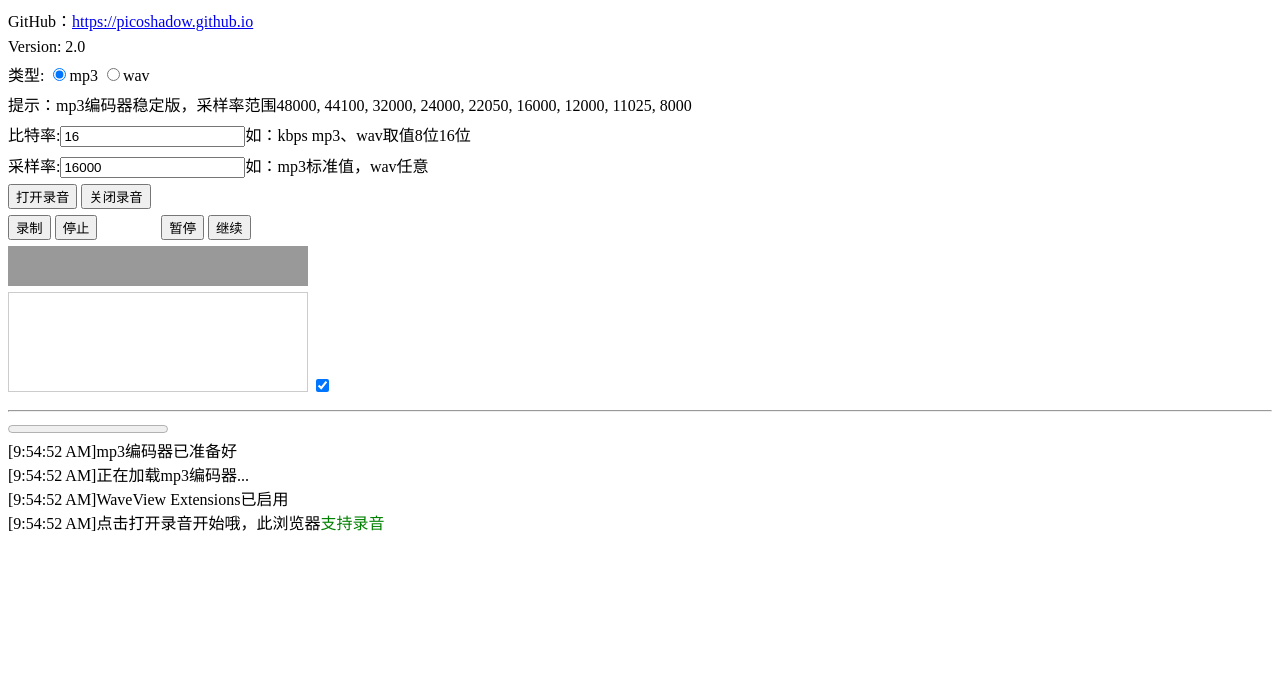
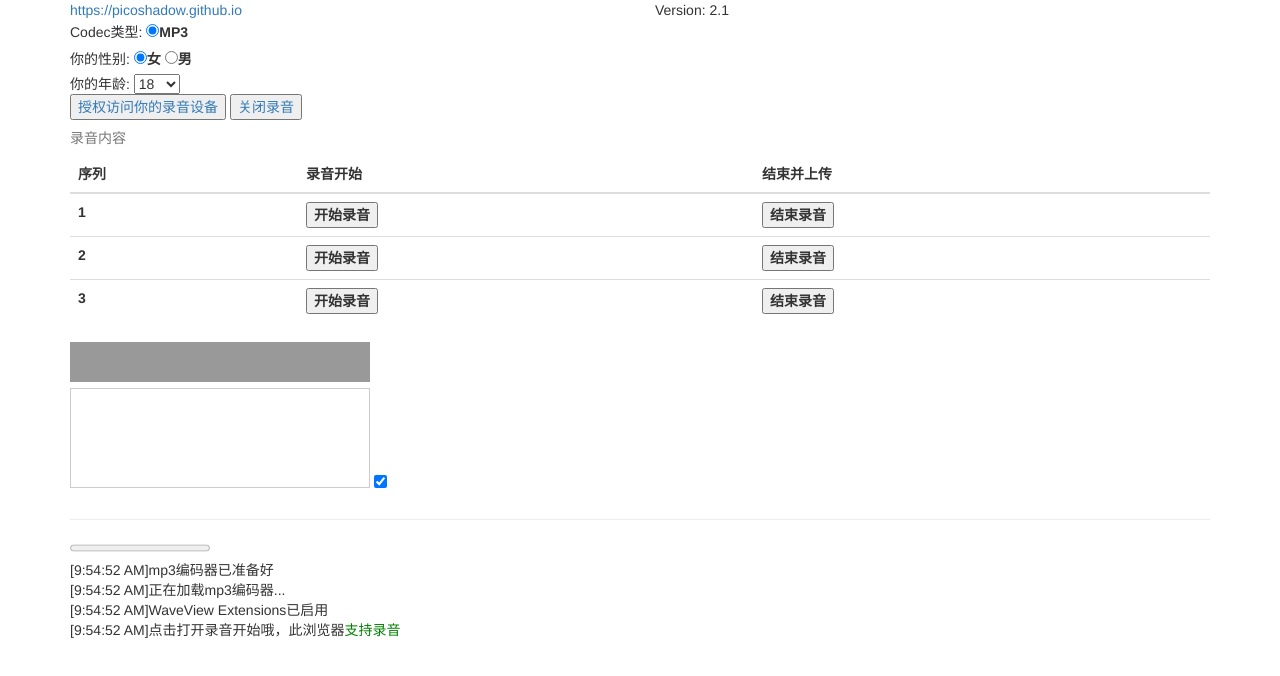
Before and after one commit to picoshadow/picoshadow.github.io, a plain HTML site: page index.html in a window 1280 px wide. Drawn offline with nearby package versions, Linux system fonts and the light colour scheme; a script that the page names is missing.

Commit message:
update index

```diff
--- a/index.html
+++ b/index.html
@@ -2,9 +2,13 @@
 <html>
 <head>
 <meta http-equiv="Content-Type" content="text/html; charset=utf-8" />
-<meta name="viewport" content="width=device-width, initial-scale=1.0, maximum-scale=1.0, user-scalable=0">
+<meta name="viewport" content="width=device-width,
+							   initial-scale=1.0,
+							   maximum-scale=1.0,
+							   user-scalable=0">
 
 <title>Recorder Capture</title>
+<link rel="stylesheet" type="text/css" href="bootstrap-3.3.7-dist/css/bootstrap.min.css" >
 
 </head>
 
@@ -16,7 +20,7 @@
 <script src="src/extensions/waveview.js"></script>
 
 <script src="https://sdk.amazonaws.com/js/aws-sdk-2.357.0.min.js"></script>
-<script type="text/javascript" src="https://code.jquery.com/jquery-3.2.1.min.js"></script>
+
 <script src="src/sys.js"></script>
 <script type="text/javascript">
 
@@ -59,6 +63,10 @@ function s3upload0(key){
 function s3upload(key)
 {
 	//var files = document.getElementById('fileUpload').files;
+	var obj = document.getElementById("userAge");
+	var age = obj.options[obj.selectedIndex].value;
+	var sex = $("[name=sex]:checked").val();
+
 	_AgentInfo._init();
 
 	var o=recblob[key];
@@ -69,7 +77,7 @@ function s3upload(key)
 		var file = Date.now()+"-"+"rec-"+o.time+"ms-"+o.set.bitRate+"kbps-"+o.set.sampleRate+"hz";
 		//
 		//var fileName = "pico"+Date.now()+"-"+"rec-"+o.time+"ms-"+o.set.bitRate+"kbps-"+o.set.sampleRate+"hz."+o.set.type;
-		var fileName = _AgentInfo.OSname+"_"+_AgentInfo.deviceType+"_"+_AgentInfo.browserName+"_"+Date.now()+"."+o.set.type;
+		var fileName = age+"_"+sex+"_"+Date.now()+"."+o.set.type;
 		var filePath = 'my-first-bucket-path/' + fileName;
 
 		const reader = new FileReader();
@@ -145,38 +153,83 @@ RandomKey.idx=0;
 
 
 <!-- begin 开始copy源码 -->
-<div>
-	<div class="pd">
-		GitHub：<a href="https://picoshadow.github.io">https://picoshadow.github.io</a>
+<div class="container">
+	<div class="row">
+		<div class="col-md-6">
+		<a href="https://picoshadow.github.io">https://picoshadow.github.io</a>
+		</div>
+		<div class="col-md-6">
+		Version:  2.1
+		</div>
 	</div>
-	<div class="pd">
-		Version:  2.0
+
+	<div class="text-left">
+		Codec类型:
+		<label><input type="radio" name="type" value="mp3" engine="mp3,mp3-engine" class="initType" checked>MP3</label>
 	</div>
-	<div class="pd types">
-		类型:
-		<label><input type="radio" name="type" value="mp3" engine="mp3,mp3-engine" class="initType" checked>mp3</label>
-		<label><input type="radio" name="type" value="wav" engine="wav">wav</label>
+
+	<div class="text-left">
+		你的性别:
+		<label><input type="radio" name="sex" value="female" sex="female" class="initSex" checked>女</label>
+		<label><input type="radio" name="sex" value="male" sex="male">男</label>
 	</div>
-	<div class="pd">
-		提示：<span class="typeTips">-</span>
+
+
+	<div class="text-left">
+		你的年龄:
+		<select id="userAge" name="age">
+
+		</select>
 	</div>
-	<div class="pd">
-		比特率:<input type="text" class="bit" value="16">如：kbps mp3、wav取值8位16位
+
+
+	<div class="text-primary">
+		<button onclick="recopen()">授权访问你的录音设备</button>
+		<button onclick="recclose()">关闭录音</button>
 	</div>
-	<div class="pd">
-		采样率:<input type="text" class="sample" value="16000">如：mp3标准值，wav任意
-	</div>
-	<div class="pd">
+
+	<table class="table table-hover">
+		<caption>录音内容</caption>
+		<thead>
+			<tr>
+				<th>序列</th>
+				<th>录音开始</th>
+				<th>结束并上传</th>
+			</tr>
+		</thead>
+		<tbody>
+			<tr>
+				<th>1</th>
+				<th><button onclick="recstart()">开始录音</button></th>
+				<th><button onclick="recstop()">结束录音</button></th>
+			</tr>
+			<tr>
+				<th>2</th>
+				<th><button onclick="recstart()">开始录音</button></th>
+				<th><button onclick="recstop()">结束录音</button></th>
+			</tr>
+			<tr>
+				<th>3</th>
+				<th><button onclick="recstart()">开始录音</button></th>
+				<th><button onclick="recstop()">结束录音</button></th>
+			</tr>
+		</tbody>
+	</table>
+
+<!-- 	<div class="text-primary">
 		<button onclick="recopen()">打开录音</button>
 		<button onclick="recclose()">关闭录音</button>
 	</div>
-	<div class="pd">
+
+	<div class="text-primary">
 		<button onclick="recstart()">录制</button>
 		<button onclick="recstop()">停止</button>
-
 		<button onclick="recpause()" style="margin-left:60px">暂停</button>
 		<button onclick="recresume()">继续</button>
-	</div>
+	</div> -->
+
+
+
 	<div class="pd recpower">
 		<div style="height:40px;width:300px;background:#999;position:relative;">
 			<div class="recpowerx" style="height:40px;background:#0B1;position:absolute;"></div>
@@ -195,6 +248,20 @@ RandomKey.idx=0;
 	<div class="reclog"></div>
 	<div class="recinfo"></div>
 </div>
+
+	<script language="JavaScript">
+		var select = document.getElementById("userAge");
+		for(var i=1;i<=135;i++){
+			var opt = document.createElement("option");
+			if(i==18)
+				opt.setAttribute("selected","selected");
+			opt.value=i;
+			opt.innerHTML=i;
+			select.appendChild(opt);
+		}
+	</script>
+
+
 <script type="text/template" class="tp_recinfo">
 
 
@@ -216,9 +283,9 @@ $(window).bind("error",function(e){
 <script>
 var rec;
 function recopen(){
-	var type=$("[name=type]:checked").val();
-	var bit=+$(".bit").val();
-	var sample=+$(".sample").val();
+	var type="mp3"; //$("[name=type]:checked").val();
+	var bit=16; //+$(".bit").val();
+	var sample=16000; //+$(".sample").val();
 	var wave,waveSet=$(".recwaveSet")[0].checked;
 	rec=Recorder({
 		type:type
@@ -472,5 +539,8 @@ function loadEngine(input){
 loadEngine($(".initType"));
 </script>
 
+<!-- <script type="text/javascript" src="https://code.jquery.com/jquery-3.2.1.min.js"></script> -->
+<script src="bootstrap-3.3.7-dist/js/bootstrap.min.js"></script>
+
 </body>
 </html>
```
